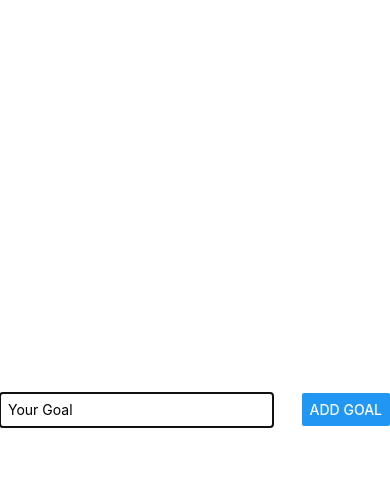
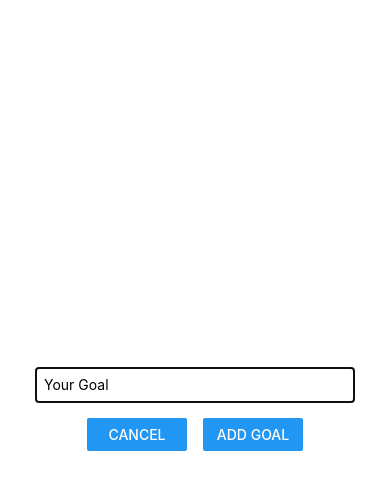
Before and after one commit to FelipePSH/GoalList-RN, a React Native app: screen / in a window 390 px wide. Both pictures are taken after a click on the button "ADD NEW GOAL". Shown: the top 490 px of the page. Built offline with nearby package versions, Linux system fonts and the light colour scheme.

Commit message:
feat: Opening and Closing the Modal

```diff
--- a/App.js
+++ b/App.js
@@ -11,11 +11,16 @@
     setModalIsVisible(true);
   }
 
+  function endAddGoalHandler() {
+    setModalIsVisible(false);
+  }
+
   function addGoalHandler(enteredGoalText) {
     setGoals((currentCourseGoals) => [
       ...currentCourseGoals,
       { text: enteredGoalText, id: Math.random().toString() },
     ]);
+    endAddGoalHandler();
   }
 
   function deleteGoalHandler(id) {
@@ -31,7 +36,7 @@
         color={"#32a87f"}
         onPress={startAddGoalHandler}
       />
-       <GoalInput onAddGoal={addGoalHandler} visible={modalIsVisible}/>
+       <GoalInput onAddGoal={addGoalHandler} visible={modalIsVisible} onCancel={endAddGoalHandler}/>
       <View style={styles.goalsContainer}>
         <FlatList
           data={goals}
--- a/components/GoalInput.js
+++ b/components/GoalInput.js
@@ -9,19 +9,26 @@
 
   function addGoalHandler() {
     props.onAddGoal(enteredGoalText);
-    setEnteredGoalText('');
+    setEnteredGoalText("");
   }
 
-return(
-  <Modal visible={props.visible} animationType="slide" >
-  <View style={styles.newTaskContainer}>
+  return (
+    <Modal visible={props.visible} animationType="slide">
+      <View style={styles.newGoalContainer}>
         <TextInput
           style={styles.textInput}
           placeholder="Your Goal"
           onChangeText={goalInputHandler}
           value={enteredGoalText}
         />
+        <View style={styles.buttonContainer}>
+          <View style={styles.button}>
+            <Button title="Cancel" onPress={props.onCancel}/>
+          </View>
+          <View style={styles.button}>
             <Button title="Add Goal" onPress={addGoalHandler} />
+          </View>
+        </View>
       </View>
     </Modal>
   );
@@ -30,20 +37,28 @@
 export default GoalInput;
 
 const styles = StyleSheet.create({
-  newTaskContainer: {
+  newGoalContainer: {
     flex: 1,
-    flexDirection: "row",
-    justifyContent: "space-between",
+    flexDirection: "column",
+    justifyContent: "center",
     alignItems: "center",
     marginBottom: 24,
+    padding: 36,
     borderBottomWidth: 1,
     borderColor: "#cccccc",
   },
   textInput: {
     borderBottomWidth: 1,
     borderColor: "#cccccc",
-    width: "70%",
-    marginRight: 8,
+    width: "100%",
     padding: 8,
   },
+  buttonContainer: {
+    flexDirection: "row",
+    marginTop: 16
+  },
+  button: {
+    marginHorizontal: 8,
+    width: 100,
+  },
 });
```
Lines whose indentation alone changed are shown as unchanged.
